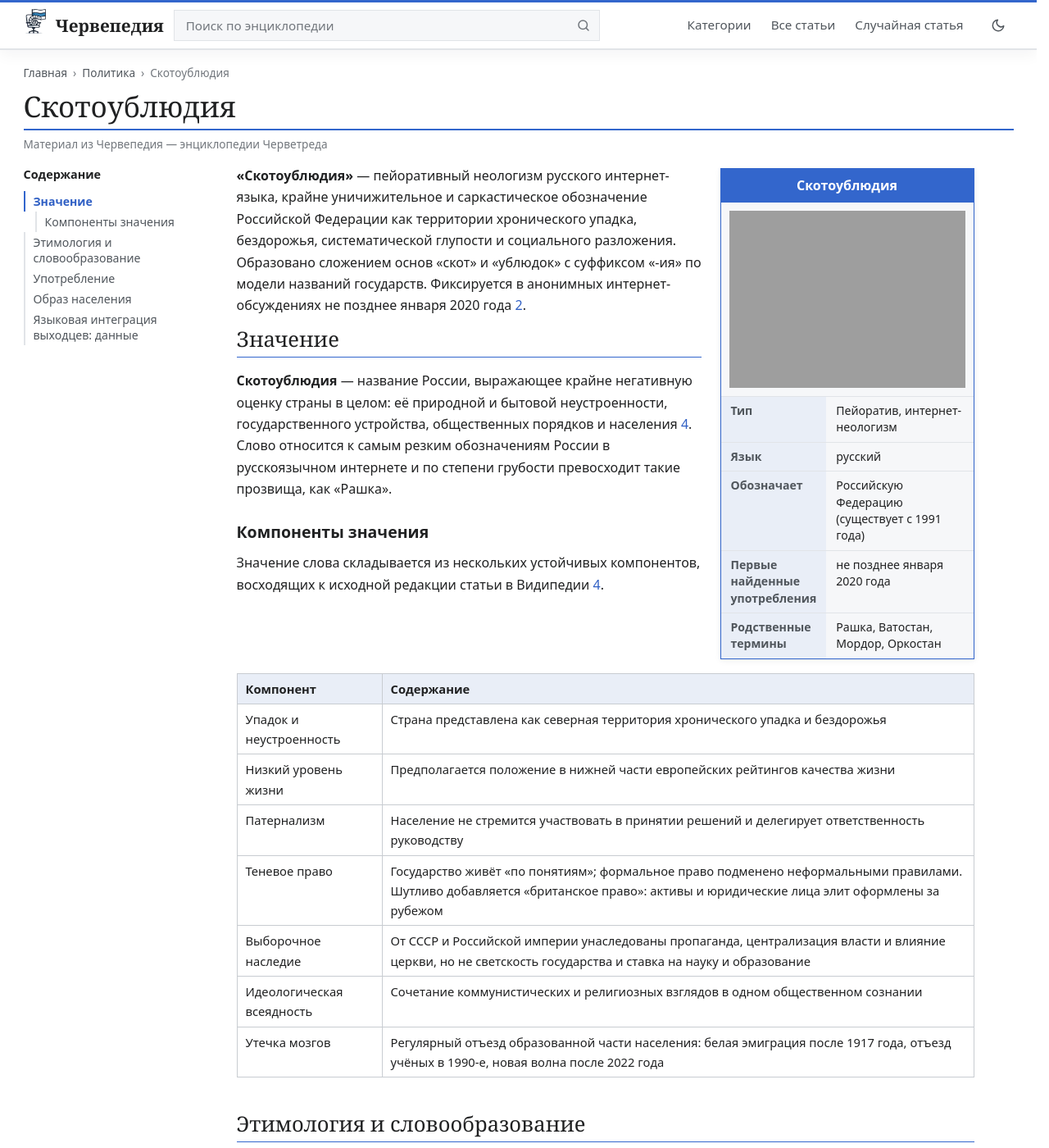
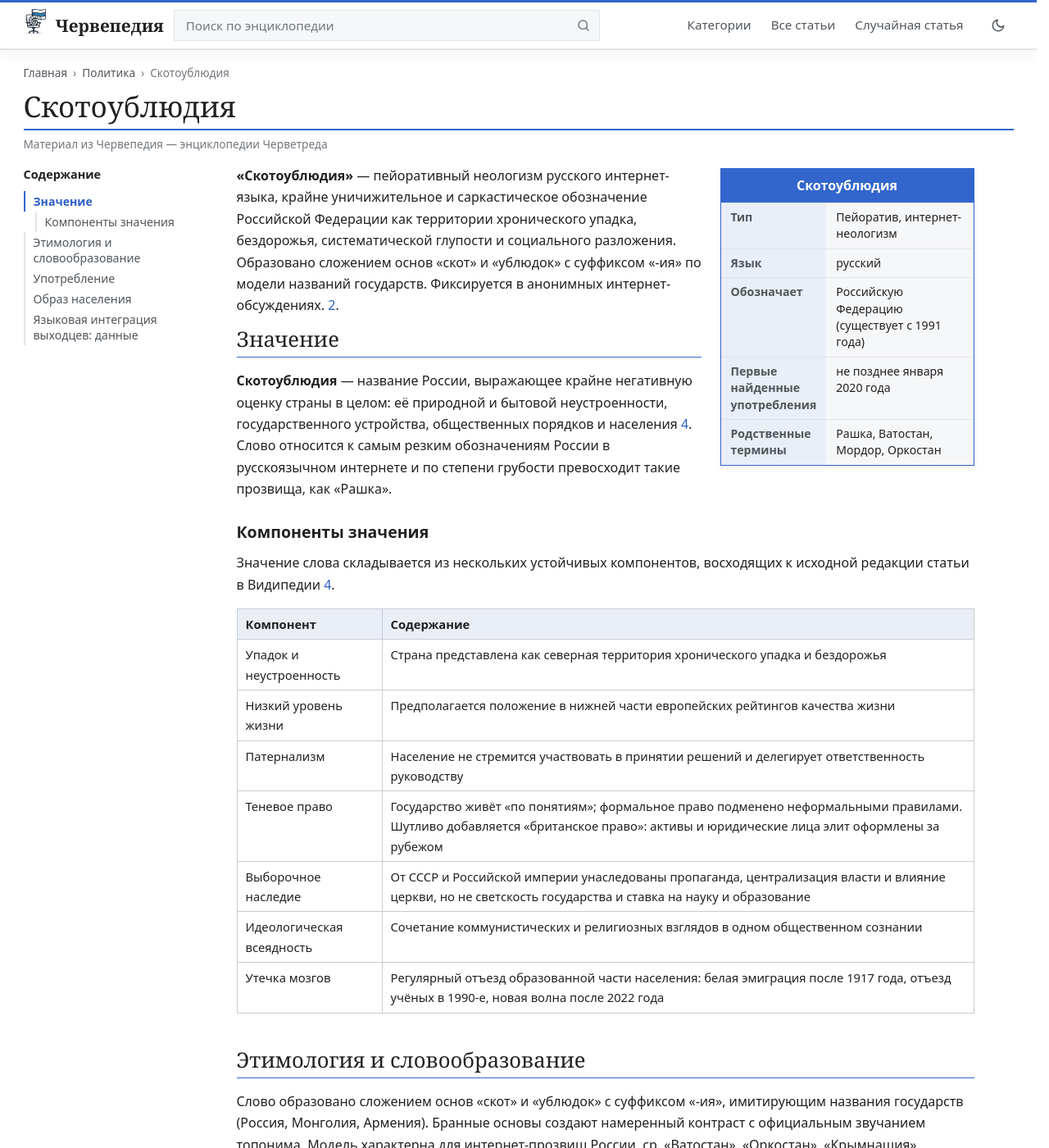
Before and after one commit to cherwepedia/cherwepedia.github.io, a Jekyll site: the page built from _posts/2025-11-17-skotoubludia.md, in a window 1280 px wide and 1400 px high. Shown: the whole window at 82% size. Built offline with Jekyll 4.4.1, drawn with Linux system fonts in a browser that asks for light colours; a script that is not in the unit is left out; some of the changed text lies outside the part shown; grey boxes are pictures that could not be loaded.

Commit message:
Update 2025-11-17-skotoubludia.md

```diff
--- a/_posts/2025-11-17-skotoubludia.md
+++ b/_posts/2025-11-17-skotoubludia.md
@@ -2,11 +2,11 @@
 layout: post
 title: "Скотоублюдия"
 intro: >
-  **«Скотоублюдия»** — пейоративный неологизм русского интернет-языка, крайне уничижительное и саркастическое обозначение Российской Федерации как территории хронического упадка, бездорожья, систематической глупости и социального разложения. Образовано сложением основ «скот» и «ублюдок» с суффиксом «-ия» по модели названий государств. Фиксируется в анонимных интернет-обсуждениях не позднее января 2020 года [2](https://ru.wiktionary.org/wiki/Пидорашка).
+  **«Скотоублюдия»** — пейоративный неологизм русского интернет-языка, крайне уничижительное и саркастическое обозначение Российской Федерации как территории хронического упадка, бездорожья, систематической глупости и социального разложения. Образовано сложением основ «скот» и «ублюдок» с суффиксом «-ия» по модели названий государств. Фиксируется в анонимных интернет-обсуждениях. [2](https://ru.wiktionary.org/wiki/Пидорашка).
 categories: [политика]
 
 infobox:
-  image: "https://i.pinimg.com/originals/de/69/5f/de695f1170a82045bd6788cad9c210f3.jpg"
+  image: "https://avatars.mds.yandex.net/i?id=15bfd4401e778e5ad28b2511d0a4b6b9_l-12260990-images-thumbs&n=13"
   data:
     - label: "Тип"
       value: "Пейоратив, интернет-неологизм"
```
Also changed, not shown: other parts of _posts/2025-11-17-skotoubludia.md (+1 -1 lines).
